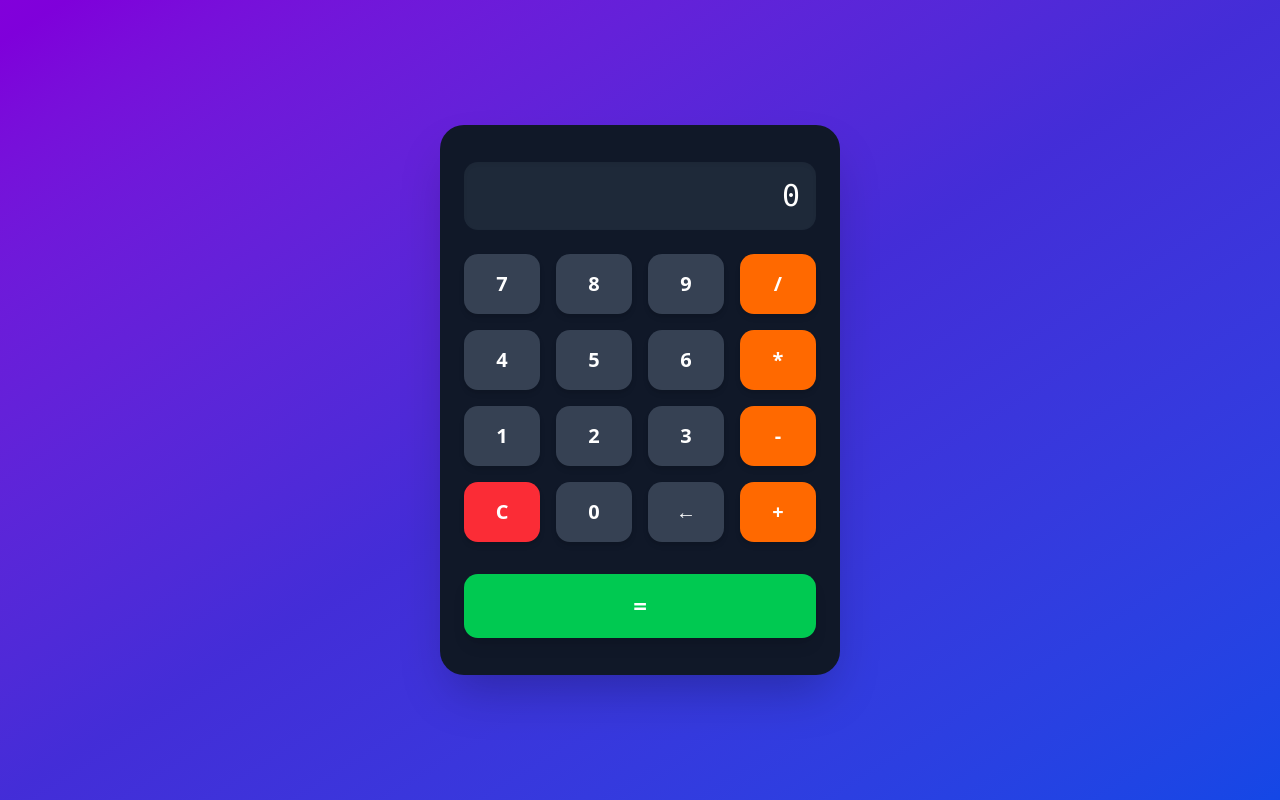
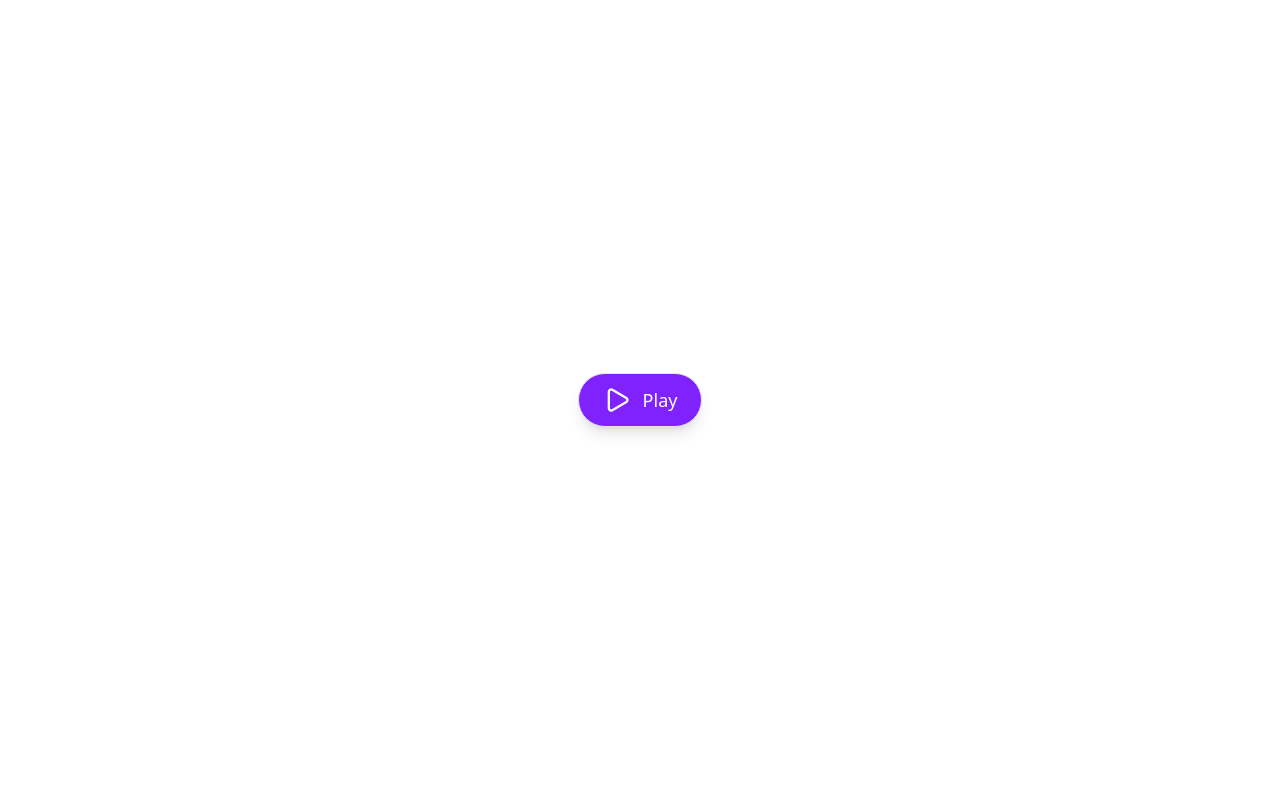
Before and after one commit to Eduardoskei/introducao-nextjs, a Next.js app: page /atv in a window 1280 px wide. Built offline with nearby package versions, Linux system fonts and the light colour scheme.

Commit message:
feat: Conditional Atv

```diff
--- a/src/app/atv/page.tsx
+++ b/src/app/atv/page.tsx
@@ -1,7 +1,8 @@
-import Calculator from "@/components/Calculator";
+import BotaoReproducao from "@/components/BotaoReproducao";
+
 
 export default function atv() {
     return (
-      <Calculator/>
+      <BotaoReproducao/>
     )
 }
--- /dev/null
+++ b/src/components/BotaoReproducao.tsx
@@ -0,0 +1,31 @@
+'use client'
+
+import { Pause, Play } from "lucide-react";
+import { useState } from "react";
+
+export default function BotaoReproducao() {
+  const [isClicked, setIsClicked] = useState(false);
+
+  const handleClicker = () => setIsClicked(!isClicked);
+
+  return (
+    <div className="h-screen flex justify-center items-center">
+      <button
+        onClick={handleClicker}
+        className="flex items-center gap-3 px-6 py-3 bg-violet-600 hover:bg-violet-700 cursor-pointer border transform text-white rounded-full shadow-lg hover:scale-105 transition duration-300"
+      >
+        {isClicked ? (
+          <>
+            <Pause size={28} />
+            <span className="font-medium text-lg">Pause</span>
+          </>
+        ) : (
+          <>
+            <Play size={28} />
+            <span className="font-medium text-lg">Play</span>
+          </>
+        )}
+      </button>
+    </div>
+  );
+}
```
